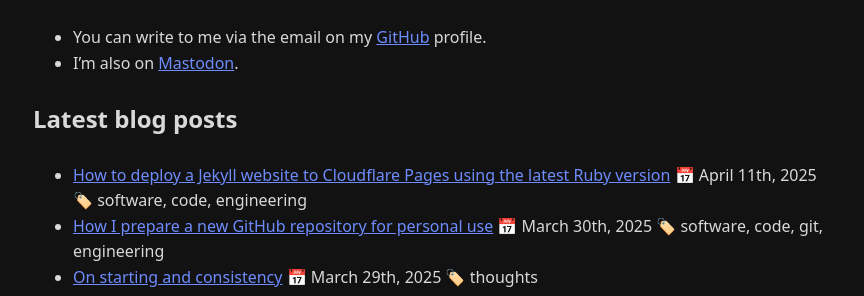
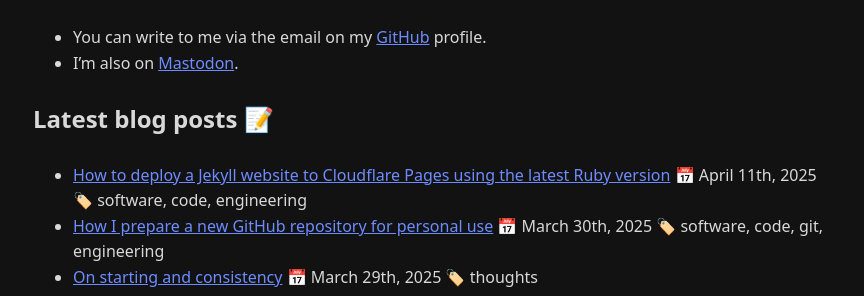
Before and after one commit to febog/website, a Jekyll site: the page built from src/index.md, in a window 1280 px wide. Shown: the part 499-795 px from the top of the page, without its empty margins (207-1071 px from the left). Built offline with Jekyll 4.4.1, drawn with Linux system fonts in a browser that asks for light colours.

```diff
--- a/src/index.md
+++ b/src/index.md
@@ -18,7 +18,7 @@ You can find me on my socials:
 - You can write to me via the email on my <a href="https://github.com/febog" rel="me noreferrer" target="_blank">GitHub</a> profile.
 - I'm also on <a href="https://hachyderm.io/@febog" rel="me noreferrer" target="_blank">Mastodon</a>.
 
-## Latest blog posts
+## Latest blog posts 📝
 
 <ul>
   {% for post in site.posts limit:3 %}
```
